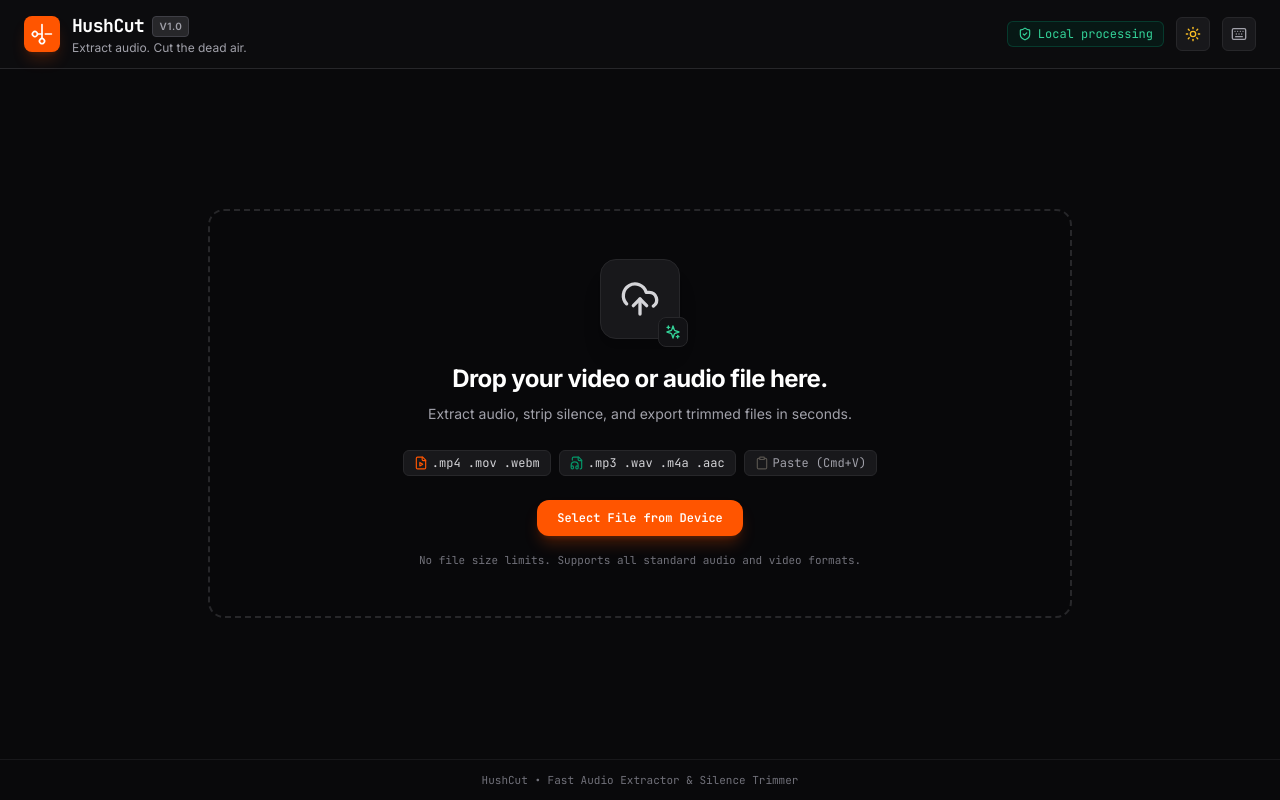
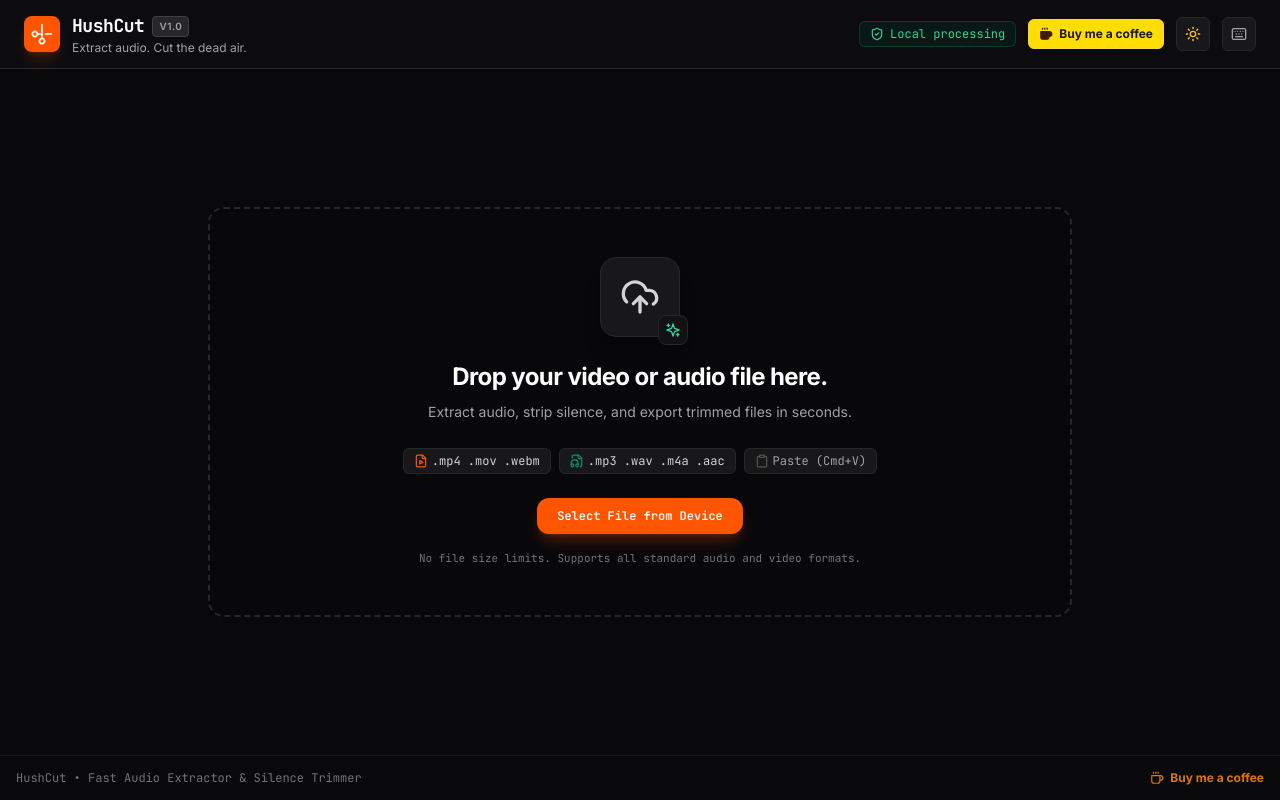
Before and after one commit to vijaik2k7/hushcut, a React (Vite) app: page / in a window 1280 px wide. Built offline with nearby package versions, Linux system fonts and the light colour scheme.

Commit message:
Add Buy Me a Coffee links to header and footer

```diff
--- a/src/App.tsx
+++ b/src/App.tsx
@@ -22,7 +22,7 @@
 import { encodeWav } from './services/wavEncoder';
 import { encodeMp3 } from './services/mp3Encoder';
 
-import { Loader2, AlertTriangle, XCircle, CheckCircle2 } from 'lucide-react';
+import { Loader2, AlertTriangle, XCircle, CheckCircle2, Coffee } from 'lucide-react';
 
 export const App: React.FC = () => {
   // Theme state ('dark' | 'light') with local storage persistence
@@ -390,13 +390,22 @@
         )}
       </main>
 
-      {/* Clean, unobtrusive Footer */}
+      {/* Clean Footer with Buy Me A Coffee link */}
       <footer
-        className={`border-t py-3 px-4 text-center font-mono text-[11px] transition-colors ${
+        className={`border-t py-3.5 px-4 text-center font-mono text-xs flex flex-wrap items-center justify-between gap-3 transition-colors ${
           isDark ? 'border-zinc-900 bg-[#09090b] text-zinc-500' : 'border-[#d8cfbe] bg-[#eee8dd] text-stone-700'
         }`}
       >
-        HushCut • Fast Audio Extractor & Silence Trimmer
+        <span>HushCut • Fast Audio Extractor & Silence Trimmer</span>
+        <a
+          href="https://buymeacoffee.com/vijaik2k7"
+          target="_blank"
+          rel="noopener noreferrer"
+          className="inline-flex items-center gap-1.5 font-sans font-bold text-amber-600 hover:text-amber-500 transition-colors"
+        >
+          <Coffee className="w-3.5 h-3.5" />
+          <span>Buy me a coffee</span>
+        </a>
       </footer>
 
       {/* Shortcuts Modal */}
--- a/src/components/Header.tsx
+++ b/src/components/Header.tsx
@@ -1,5 +1,5 @@
 import React from 'react';
-import { Scissors, ShieldCheck, RotateCcw, Keyboard, FileAudio, Sun, Moon } from 'lucide-react';
+import { Scissors, ShieldCheck, RotateCcw, Keyboard, FileAudio, Sun, Moon, Coffee } from 'lucide-react';
 import { AudioFileMetadata, ThemeMode } from '../types/audio';
 
 interface HeaderProps {
@@ -77,7 +77,7 @@
       <div className="flex items-center gap-2 sm:gap-3">
         {/* Subtle Local Processing Badge */}
         <div
-          className={`flex items-center gap-1.5 border text-xs px-2.5 py-1 rounded-md font-mono ${
+          className={`hidden lg:flex items-center gap-1.5 border text-xs px-2.5 py-1 rounded-md font-mono ${
             isDark
               ? 'bg-emerald-950/40 text-emerald-400 border-emerald-800/50'
               : 'bg-emerald-100/70 text-emerald-800 border-emerald-300'
@@ -86,6 +86,18 @@
           <ShieldCheck className="w-3.5 h-3.5" />
           <span>Local processing</span>
         </div>
+
+        {/* Buy Me a Coffee Button */}
+        <a
+          href="https://buymeacoffee.com/vijaik2k7"
+          target="_blank"
+          rel="noopener noreferrer"
+          className="flex items-center gap-1.5 px-2.5 py-1.5 text-xs font-sans font-bold rounded-md bg-[#FFDD00] hover:bg-[#FACC15] text-stone-900 border border-amber-300 shadow-sm transition-transform active:scale-95"
+          title="Support HushCut - Buy me a coffee"
+        >
+          <Coffee className="w-3.5 h-3.5 text-amber-950 fill-amber-950" />
+          <span className="hidden sm:inline">Buy me a coffee</span>
+        </a>
 
         {/* Clean Theme Toggle Icon Button */}
         <button
```
Also changed, not shown: 1 other file (tests, documents, lock files or other folders).
